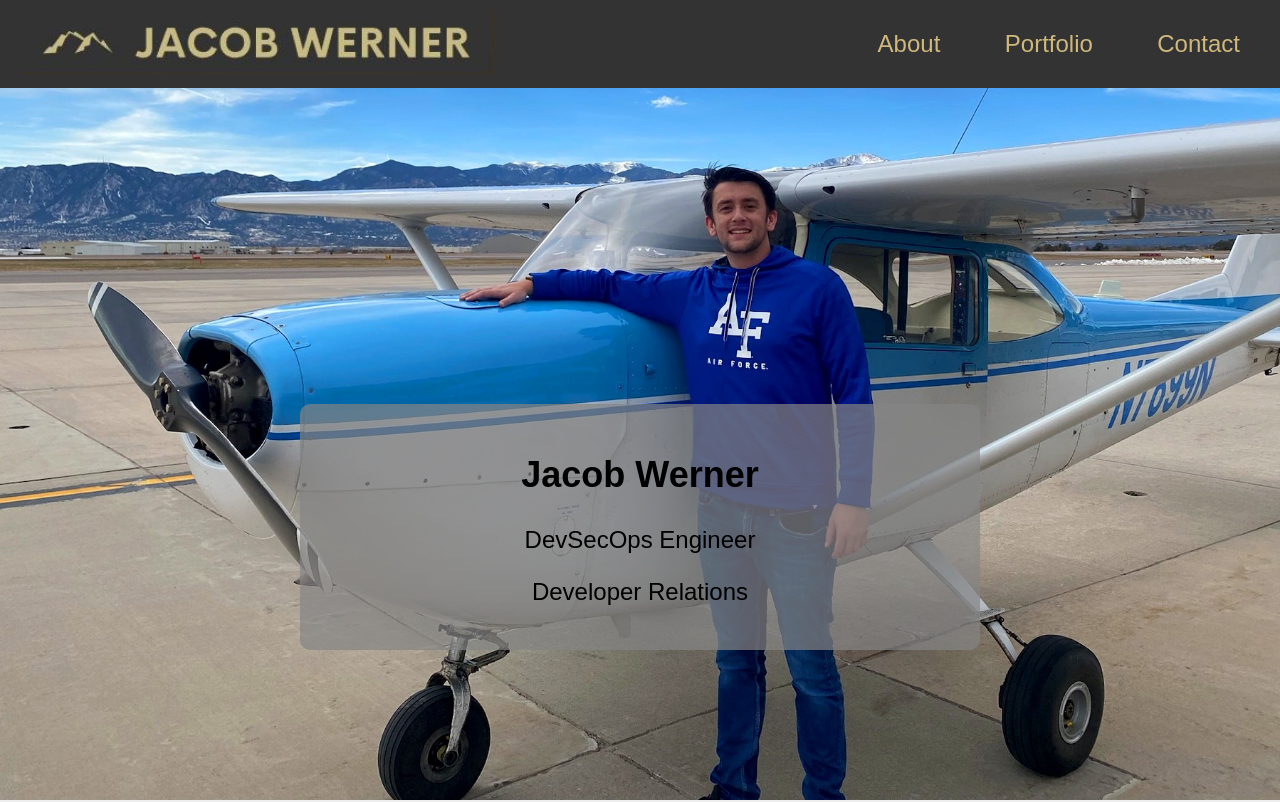
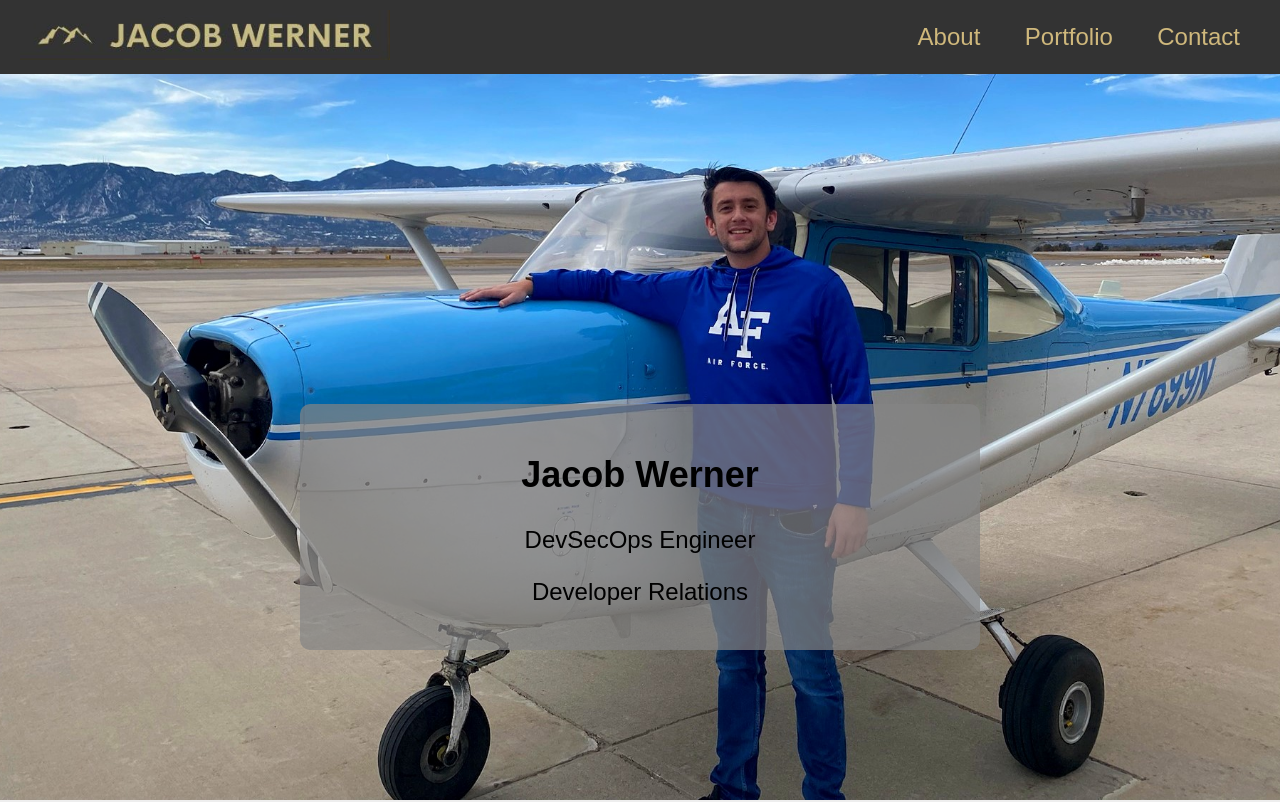
Before and after one commit to JakeWerner/JakeWerner.github.io, a plain HTML site: page index.html in a window 1280 px wide. Shown: the top 802 px of the page. Drawn offline with Linux system fonts and the light colour scheme.

Commit message:
fixed header

```diff
--- a/landingPage/index.html
+++ b/index.html
@@ -4,22 +4,21 @@
     <meta charset="UTF-8">
     <meta name="viewport" content="width=device-width, initial-scale=1.0">
     <title>Jacob Werner - Personal Website</title>
-    <link rel="stylesheet" href="styles.css">
+    <link rel="stylesheet" href="landingPage/styles.css">
 </head>
 <body>
-
-    <header>
-        <nav>
-            <div class="header-logo">
-                <img style="height: 4em;" src="../assets/logo2.jpg">
-            </div>
-            <div class="right-options">
-                <a href="../aboutPage/about.html">About</a>
-                <a href="../portfolioPage/portfolio.html">Portfolio</a>
-                <a href="../contactPage/contact.html">Contact</a>
-            </div>
-        </nav>
-    </header>
+    <div class="header">
+        <!-- Logo -->
+        <div class="header-logo">
+            <img src="assets/logo2.jpg" alt="Logo" style="height: 50px;"> <!-- Adjust height as needed -->
+        </div>
+        <!-- Buttons -->
+        <div class="header-buttons">
+            <a href="#">About</a>
+            <a href="#">Portfolio</a>
+            <a href="#">Contact</a>
+        </div>
+    </div>
 
     <section class="landing">
          <div class="landing-text">
@@ -28,7 +27,7 @@
             <p>Developer Relations</p>
         </div>
         <div class="landing-image">
-            <img src="../assets/plane.jpg" alt="Error 404">
+            <img src="assets/plane.jpg" alt="Error 404">
         </div>
     </section>
     <br><br><br><br><br><br>
@@ -36,6 +35,6 @@
         <h2>About Me</h2>
         <p>TODO.</p>
     </div>
-    <script src="script.js"></script>
+    <script src="landingPage/script.js"></script>
 </body>
 </html>
--- a/landingPage/script.js
+++ /dev/null
@@ -1,15 +0,0 @@
-
-window.addEventListener('scroll', function() {
-    var landingPage = document.getElementById('landing');
-    var scrollDown = document.getElementById('scrollDown');
-    var content = document.getElementById('content');
-    var scrollPosition = window.scrollY;
-
-    if (scrollPosition > landingPage.offsetHeight * 0.8) {
-        content.classList.remove('hidden');
-        scrollDown.style.display = 'none';
-    } else {
-        content.classList.add('hidden');
-        scrollDown.style.display = 'block';
-    }
-});
--- a/landingPage/styles.css
+++ b/landingPage/styles.css
@@ -4,40 +4,44 @@ body {
     background-color: #eeeeee;
 }
 
-header {
+.header {
+    position: fixed;
+    top: 0;
+    width: 100%;
     background-color: #333;
     color: white;
-    position: fixed;
-    width: 100%;
-}
-
-nav {
+    padding: 10px 0;
+    text-align: center;
+    z-index: 1000; /* Ensure the header stays on top of other content */
     display: flex;
     justify-content: space-between;
     align-items: center;
-    padding: 10px 20px;
 }
 
-.header-logo a {
-    font-size: 35px;
-    text-decoration: none;
-    color: #CFB87C;
+/* Style for the header logo */
+.header-logo {
+    margin-left: 20px; /* Adjust margin as needed */
 }
 
-.right-options a {   /*For the righthand header options*/
-    margin-left: 20px;
-    text-decoration: none;
-    padding: 10px 20px;
-    font-size: 24px;
-    font-family: fantasy, copperplate;
-    color: #CFB87C;
-    border-radius: 20px; /* Add rounded corners */
-    transition: color 0.3s, background-color 0.3s;
+/* Style for the header buttons */
+.header-buttons {
+    margin-right: 20px; /* Adjust margin as needed */
 }
 
-.right-options a:hover{ /*For the logo*/
+/* Style for the header button links */
+.header-buttons a {
+    color: #CFB87C;
+    text-decoration: none;
+    font-size: 24px;
+    font-family: fantasy;
+    padding: 10px 20px;
+    border-radius: 20px;
+    transition: background-color 0.3s ease;
+}
+
+/* Change background color on hover */
+.header-buttons a:hover {
     background-color: #555;
-    color: #CFB87C;
 }
 
 .landing {
```
